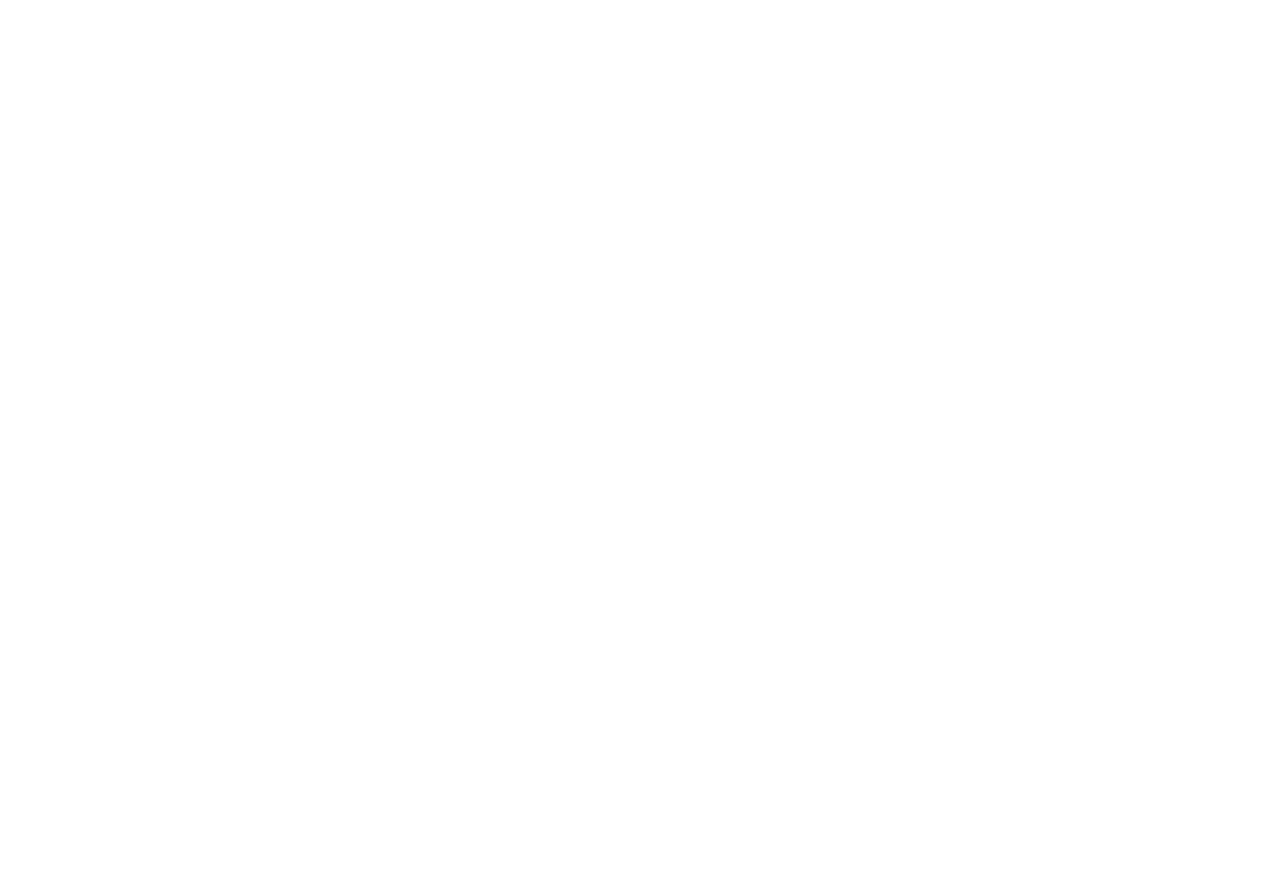
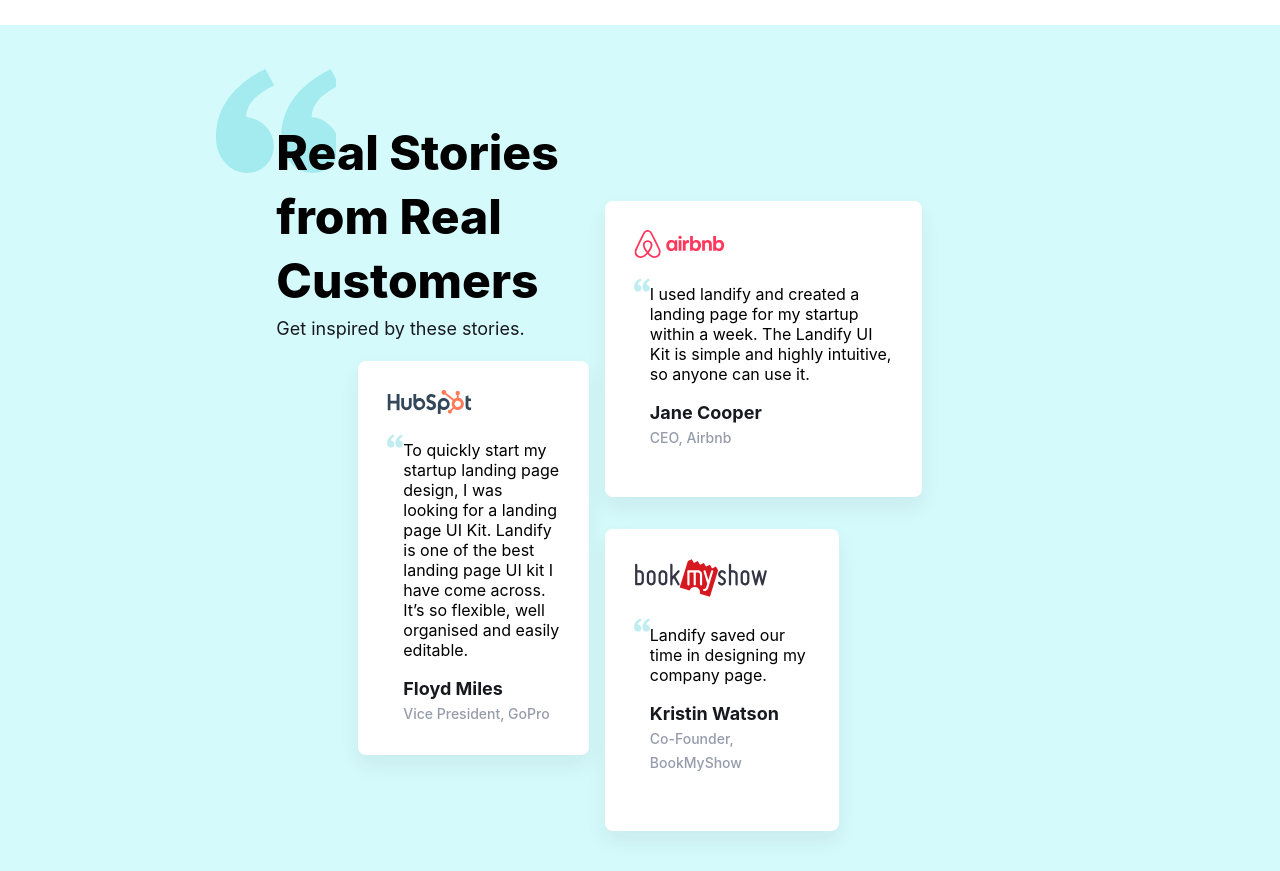
Before and after one commit to erpesh/landify-landing, a React (Create React App) app: page / in a window 1280 px wide. Shown: the part 1580-2451 px from the top of the page. Before the commit the page ends 1573 px from the top, so only its background shows below. Built offline with nearby package versions, Linux system fonts and the light colour scheme.

Commit message:
Testimonial done

```diff
--- a/src/App.js
+++ b/src/App.js
@@ -2,6 +2,7 @@
 import Hero from "./components/Hero/Hero";
 import LogoClouds from "./components/LogoClouds/LogoClouds";
 import FeatureM from "./components/Feature/Multiple/FeatureM";
+import Testimonial from "./components/Testimonial/Testimonial";
 
 const AppEl = styled.div`
   display: flex;
@@ -16,6 +17,7 @@
             <Hero/>
             <LogoClouds/>
             <FeatureM/>
+            <Testimonial/>
         </AppEl>
     );
 }
--- a/src/components/Feature/Multiple/FeatureM.js
+++ b/src/components/Feature/Multiple/FeatureM.js
@@ -53,6 +53,7 @@
   display: flex;
   flex-direction: column;
   align-items: center;
+  margin-bottom: 2rem;
 `
 const SubTitle = styled(Lead)`
   font-family: 'Inter', sans-serif;
--- /dev/null
+++ b/src/components/Testimonial/Testimonial.js
@@ -0,0 +1,96 @@
+import styled from "styled-components";
+import AirBnBLogo from "../../assets/images/AirbnbLogo.svg"
+import HubspotLogo from "../../assets/images/HubspotLogo.svg"
+import BookMyShowLogo from "../../assets/images/BookMyShowLogo.svg";
+import QuoteIcon from "../../assets/images/icons/Quote.svg";
+import H2 from "../styled/H2.styled";
+import Lead from "../styled/Lead.styled";
+import {Colors} from "../../assets/Theme";
+import TestimonialItem from "./TestimonialItem";
+
+const Items = [
+    {
+        id: 1,
+        logo: AirBnBLogo,
+        text: "I used landify and created a landing page for my startup within a week. The Landify UI Kit is simple and highly intuitive, so anyone can use it.",
+        name: "Jane Cooper",
+        jobTitle: "CEO, Airbnb"
+    },
+    {
+        id: 2,
+        logo: HubspotLogo,
+        text: "To quickly start my startup landing page design, I was looking for a landing page UI Kit. Landify is one of the best landing page UI kit I have come across. It’s so flexible, well organised and easily editable.",
+        name: "Floyd Miles",
+        jobTitle: "Vice President, GoPro"
+    },
+    {
+        id: 3,
+        logo: BookMyShowLogo,
+        text: "Landify saved our time in designing my company page.",
+        name: "Kristin Watson",
+        jobTitle: "Co-Founder, BookMyShow"
+    }
+]
+
+const TestimonialEl = styled.article`
+  background-color: ${Colors.Brand.Turquoise100};
+  display: grid;
+  padding: 6rem 7rem;
+  gap: 1rem;
+  grid-template-columns: repeat(7, 1fr) 2.3fr repeat(4, 1fr);
+`;
+const Title = styled(H2)`
+  ${Colors.Text.Gray900};
+  z-index: 1;
+  position: relative;
+`;
+
+const SubTitle = styled(Lead)`
+  color: ${Colors.Text.Gray900};
+`;
+
+const TextContainer = styled.span`
+  grid-column: 3 / span 4;
+  grid-row: 1/3 span;
+  position: relative;
+  :before {
+    content: "";
+    z-index: 0;
+    position: absolute;
+    background: url(${QuoteIcon});
+    transform: translate(-50%, -50%);
+    background-size: cover;
+    background-repeat: no-repeat;
+    width: 120px;
+    height: 104px;
+  }
+`;
+
+const Testimonial = () => {
+    return (
+        <TestimonialEl>
+            <TextContainer>
+                <Title>Real Stories from Real Customers</Title>
+                <SubTitle>Get inspired by these stories.</SubTitle>
+            </TextContainer>
+            <TestimonialItem
+                item={Items[0]}
+                gridColumn="7/ span 3"
+                gridRow="2/ span 4"
+            />
+            <TestimonialItem
+                item={Items[1]}
+                gridColumn="4/ span 3"
+                gridRow="4/ span 5"
+            />
+            <TestimonialItem
+                mt="1rem"
+                item={Items[2]}
+                gridColumn="7/ span 2"
+                gridRow="6/ span 4"
+            />
+        </TestimonialEl>
+    );
+};
+
+export default Testimonial;
--- /dev/null
+++ b/src/components/Testimonial/TestimonialItem.js
@@ -0,0 +1,59 @@
+import styled from "styled-components";
+import Subtitle from "../styled/Subtitle.styled";
+import Lead2 from "../styled/Lead2.styled";
+import Image from "../styled/Image.styled";
+import QuoteIcon from "../../assets/images/icons/Quote.svg";
+import {Colors, Shadows} from "../../assets/Theme";
+
+const TestimonialItemEl = styled.figure`
+  background-color: ${Colors.Default.White};
+  grid-column: ${(p) => p.gridColumn || ""};
+  grid-row: ${(p) => p.gridRow || ""};
+  margin-top: ${(p) => p.mt || ""};
+  padding: 1.8rem;
+  border-radius: 8px;
+  box-shadow: ${Shadows.Dark};
+`;
+
+const Content = styled.div`
+  display: flex;
+  margin-top: 1rem;
+  align-items: flex-start;
+`;
+
+const BlockQuote = styled.blockquote`
+  margin: 0.4rem 0 1rem 0;
+`;
+
+const Author = styled.span``;
+
+const Person = styled(Subtitle)`
+  color: ${Colors.Text.Gray900};
+  display: block;
+`;
+
+const JobTitle = styled(Lead2)`
+  color: ${Colors.Text.Gray700};
+`;
+
+const TestimonialItem = ({item, mt, gridRow, gridColumn}) => {
+    return (
+        <TestimonialItemEl mt={mt} gridRow={gridRow} gridColumn={gridColumn}>
+            <Image src={item.logo}/>
+            <Content>
+                <Image src={QuoteIcon} width="16px" height="14px"/>
+                <span>
+                    <BlockQuote>
+                        <p>{item.text}</p>
+                    </BlockQuote>
+                    <Author>
+                        <Person>{item.name}</Person>
+                        <JobTitle>{item.jobTitle}</JobTitle>
+                    </Author>
+                </span>
+            </Content>
+        </TestimonialItemEl>
+    );
+};
+
+export default TestimonialItem;
--- a/src/index.css
+++ b/src/index.css
@@ -7,7 +7,7 @@
     font-family: Inter, sans-serif;
 }
 
-h1,h2,h3,h4,h5,h6,p {
+h1,h2,h3,h4,h5,h6,p, figure, article {
     margin:0;
     padding:0;
 }
```
